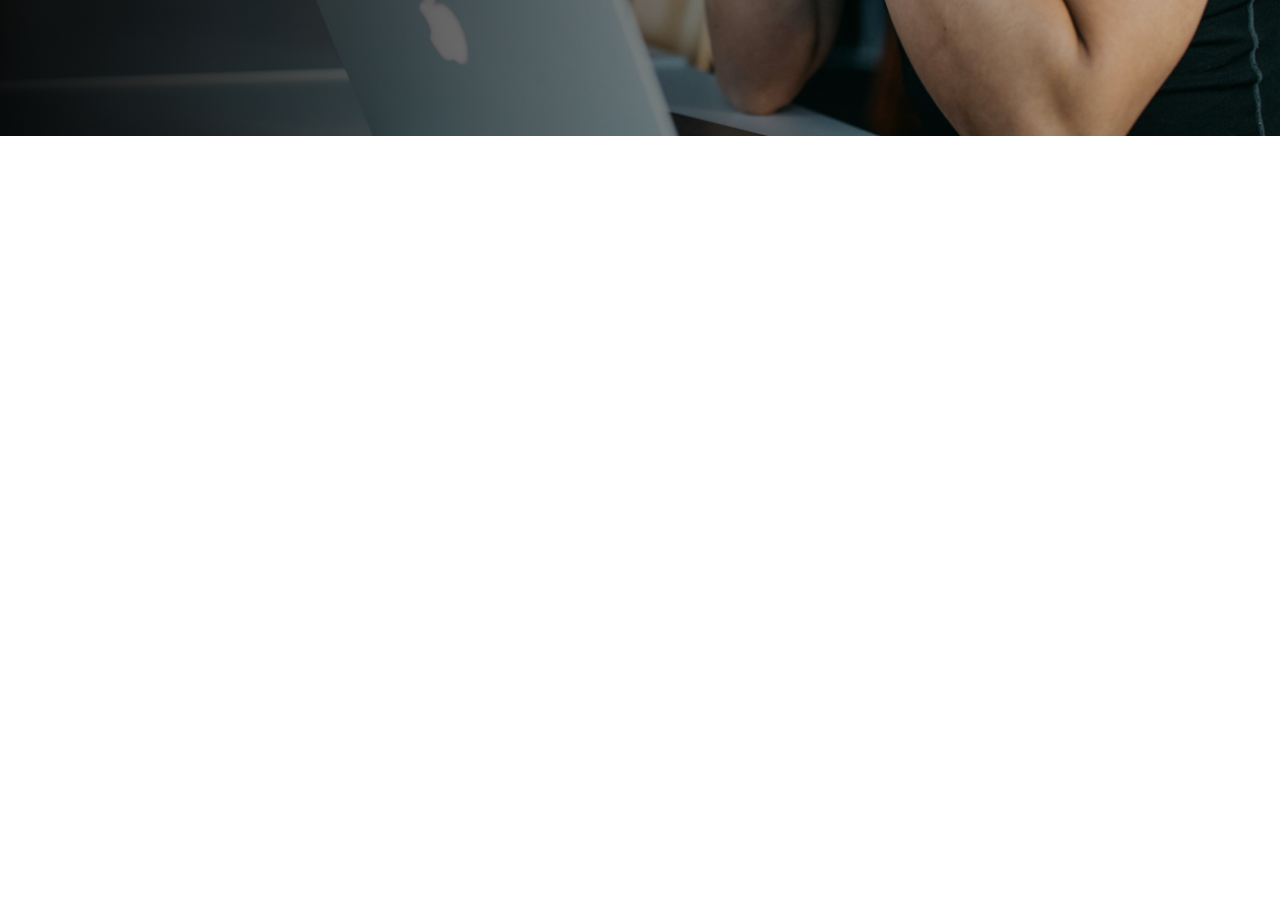
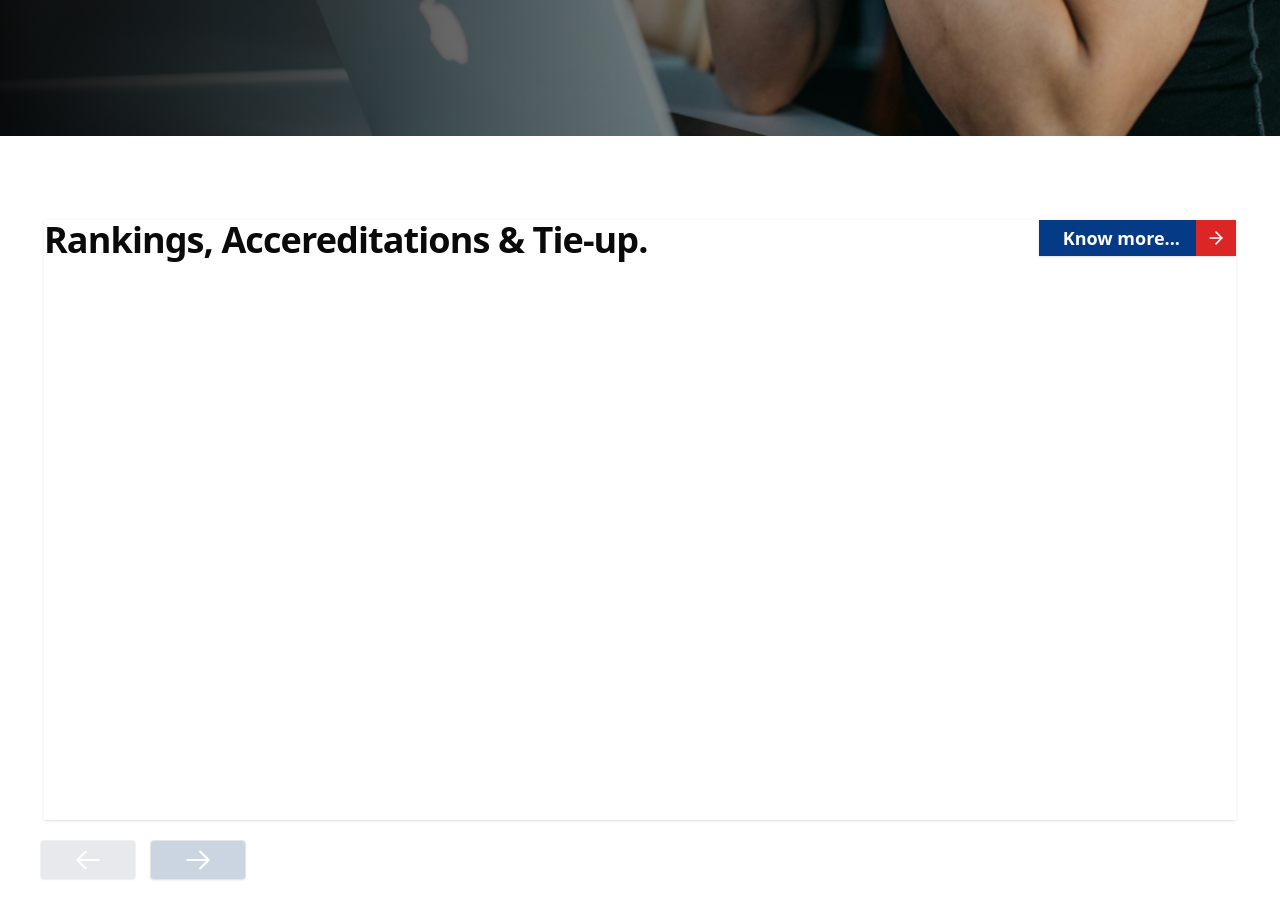
Before and after one commit to Stealth-Rishabh/IndoGlobal, a React (Vite) app: page / in a window 1280 px wide. Shown: the part 660-1564 px from the top of the page. Before the commit the page ends 800 px from the top, so only its background shows below. Built offline with nearby package versions, Linux system fonts and the light colour scheme.

Commit message:
partially built the slider component

```diff
--- a/package.json
+++ b/package.json
@@ -16,6 +16,7 @@
     "@radix-ui/react-slot": "^1.1.0",
     "class-variance-authority": "^0.7.0",
     "clsx": "^2.1.1",
+    "embla-carousel-react": "^8.3.0",
     "framer-motion": "^11.11.1",
     "lucide-react": "^0.447.0",
     "react": "^18.3.1",
--- a/src/apps/LandingPage/Hero.jsx
+++ b/src/apps/LandingPage/Hero.jsx
@@ -16,7 +16,7 @@ const Hero = () => {
       <img
         src={title}
         alt="title"
-        className=" absolute top-20 left-10 sm:top-28 sm:left-28 w-[80vw] sm:w-[40vw] top"
+        className=" absolute top-20 left-10 sm:top-28 sm:left-32 w-[80vw] sm:w-[40vw] top"
       />
     </section>
   );
--- a/src/apps/LandingPage/Landing.jsx
+++ b/src/apps/LandingPage/Landing.jsx
@@ -1,10 +1,12 @@
 import Container from "../../components/wrappers/Container"
 import Hero from "./Hero"
+import RankSlider from "./RankSlider"
 
 const Landing = () => {
   return (
     <>
     <Hero/>
+    <RankSlider/>
     </>
   )
 }
--- /dev/null
+++ b/src/apps/LandingPage/RankSlider.jsx
@@ -0,0 +1,62 @@
+import React from "react";
+import Container from "../../components/wrappers/Container";
+
+import { Card, CardContent } from "@/components/ui/card";
+import {
+  Carousel,
+  CarouselContent,
+  CarouselItem,
+  CarouselNext,
+  CarouselPrevious,
+} from "@/components/ui/carousel";
+import ButtonSq from "../../components/ButtonSq";
+
+const RankSlider = () => {
+  return (
+    <Container className="relative">
+      <Carousel className="w-full ">
+        <CarouselContent className="">
+          {Array.from({ length: 5 }).map((_, index) => (
+            <CarouselItem key={index}>
+              <div className="p-1">
+                <Card className="border-none rounded-none shadow">
+                  <CardContent className="p-0  h-96 sm:h-[600px] shadow-none ">
+                    <div className="w-full flex justify-between">
+                      <h2 className="scroll-m-20 text-4xl font-semibold tracking-tight first:mt-0">
+                        Rankings, Accereditations &amp; Tie-up.
+                      </h2>
+                      <ButtonSq
+                        label="Know more..."
+                        iconDiv="bg-primary-color"
+                        className="bg-secondary-color hover:bg-secondary-color/90 text-white"
+                        iconStyle=""
+                      />
+                    </div>
+                    <div className="div">
+                      <div className="">
+
+                      </div>
+                      <div className="">
+
+                      </div>
+                    </div>
+                  </CardContent>
+                </Card>
+              </div>
+            </CarouselItem>
+          ))}
+        </CarouselContent>
+        <CarouselPrevious
+          iconStyle="text-white lg:h-8  "
+          className="absolute left-[0px] top-[106%] bg-gray-300 hover:bg-red-600 h-10 active:bg-red-700 w-24 rounded-sm opacity-100 "
+        />
+        <CarouselNext
+          iconStyle="text-white lg:h-8"
+          className="absolute left-[110px] top-[106%] bg-slate-300 hover:bg-red-600 w-24 h-10 rounded-sm opacity-100 active:bg-red-700 "
+        />
+      </Carousel>
+    </Container>
+  );
+};
+
+export default RankSlider;
--- /dev/null
+++ b/src/components/ButtonSq.jsx
@@ -0,0 +1,22 @@
+import { Button } from "@/components/ui/button";
+import { ArrowRight } from "lucide-react";
+
+export default function ButtonSq({
+  className,
+  label,
+  iconStyle,
+  iconDiv,
+  ...props
+}) {
+  return (
+    <Button
+      className={` rounded-none px-6 py-3 text-lg font-semibold ${className}`}
+      {...props}
+    >
+      {label}
+      <div className={`ml-4 p-2 -mr-6 -my-3 ${iconDiv}`}>
+        <ArrowRight className={`h-5 w-6 ${iconStyle}`} />
+      </div>
+    </Button>
+  );
+}
--- /dev/null
+++ b/src/components/ui/carousel.jsx
@@ -0,0 +1,193 @@
+import * as React from "react"
+import { ArrowLeftIcon, ArrowRightIcon } from "@radix-ui/react-icons"
+import useEmblaCarousel from "embla-carousel-react";
+
+import { cn } from "@/lib/utils"
+import { Button } from "@/components/ui/button"
+
+const CarouselContext = React.createContext(null)
+
+function useCarousel() {
+  const context = React.useContext(CarouselContext)
+
+  if (!context) {
+    throw new Error("useCarousel must be used within a <Carousel />")
+  }
+
+  return context
+}
+
+const Carousel = React.forwardRef((
+  {
+    orientation = "horizontal",
+    opts,
+    setApi,
+    plugins,
+    className,
+    children,
+    ...props
+  },
+  ref
+) => {
+  const [carouselRef, api] = useEmblaCarousel({
+    ...opts,
+    axis: orientation === "horizontal" ? "x" : "y",
+  }, plugins)
+  const [canScrollPrev, setCanScrollPrev] = React.useState(false)
+  const [canScrollNext, setCanScrollNext] = React.useState(false)
+
+  const onSelect = React.useCallback((api) => {
+    if (!api) {
+      return
+    }
+
+    setCanScrollPrev(api.canScrollPrev())
+    setCanScrollNext(api.canScrollNext())
+  }, [])
+
+  const scrollPrev = React.useCallback(() => {
+    api?.scrollPrev()
+  }, [api])
+
+  const scrollNext = React.useCallback(() => {
+    api?.scrollNext()
+  }, [api])
+
+  const handleKeyDown = React.useCallback((event) => {
+    if (event.key === "ArrowLeft") {
+      event.preventDefault()
+      scrollPrev()
+    } else if (event.key === "ArrowRight") {
+      event.preventDefault()
+      scrollNext()
+    }
+  }, [scrollPrev, scrollNext])
+
+  React.useEffect(() => {
+    if (!api || !setApi) {
+      return
+    }
+
+    setApi(api)
+  }, [api, setApi])
+
+  React.useEffect(() => {
+    if (!api) {
+      return
+    }
+
+    onSelect(api)
+    api.on("reInit", onSelect)
+    api.on("select", onSelect)
+
+    return () => {
+      api?.off("select", onSelect)
+    };
+  }, [api, onSelect])
+
+  return (
+    (<CarouselContext.Provider
+      value={{
+        carouselRef,
+        api: api,
+        opts,
+        orientation:
+          orientation || (opts?.axis === "y" ? "vertical" : "horizontal"),
+        scrollPrev,
+        scrollNext,
+        canScrollPrev,
+        canScrollNext,
+      }}>
+      <div
+        ref={ref}
+        onKeyDownCapture={handleKeyDown}
+        className={cn("relative", className)}
+        role="region"
+        aria-roledescription="carousel"
+        {...props}>
+        {children}
+      </div>
+    </CarouselContext.Provider>)
+  );
+})
+Carousel.displayName = "Carousel"
+
+const CarouselContent = React.forwardRef(({ className, ...props }, ref) => {
+  const { carouselRef, orientation } = useCarousel()
+
+  return (
+    (<div ref={carouselRef} className="overflow-hidden">
+      <div
+        ref={ref}
+        className={cn(
+          "flex",
+          orientation === "horizontal" ? "-ml-4" : "-mt-4 flex-col",
+          className
+        )}
+        {...props} />
+    </div>)
+  );
+})
+CarouselContent.displayName = "CarouselContent"
+
+const CarouselItem = React.forwardRef(({ className, ...props }, ref) => {
+  const { orientation } = useCarousel()
+
+  return (
+    (<div
+      ref={ref}
+      role="group"
+      aria-roledescription="slide"
+      className={cn(
+        "min-w-0 shrink-0 grow-0 basis-full",
+        orientation === "horizontal" ? "pl-4" : "pt-4",
+        className
+      )}
+      {...props} />)
+  );
+})
+CarouselItem.displayName = "CarouselItem"
+
+const CarouselPrevious = React.forwardRef(({ className, variant = "outline", size = "icon",iconStyle, ...props }, ref) => {
+  const { orientation, scrollPrev, canScrollPrev } = useCarousel()
+
+  return (
+    (<Button
+      ref={ref}
+      variant={variant}
+      size={size}
+      className={cn("absolute  h-8 w-8 rounded-full", orientation === "horizontal"
+        ? "-left-12 top-1/2 -translate-y-1/2"
+        : "-top-12 left-1/2 -translate-x-1/2 rotate-90", className)}
+      disabled={!canScrollPrev}
+      onClick={scrollPrev}
+      {...props}>
+      <ArrowLeftIcon className={`h-14 w-14 ${iconStyle}`} />
+      <span className="sr-only">Previous slide</span>
+    </Button>)
+  );
+})
+CarouselPrevious.displayName = "CarouselPrevious"
+
+const CarouselNext = React.forwardRef(({ className, variant = "outline", size = "icon",iconStyle, ...props }, ref) => {
+  const { orientation, scrollNext, canScrollNext } = useCarousel()
+
+  return (
+    (<Button
+      ref={ref}
+      variant={variant}
+      size={size}
+      className={cn("absolute h-8 w-8 rounded-full", orientation === "horizontal"
+        ? "-right-12 top-1/2 -translate-y-1/2"
+        : "-bottom-12 left-1/2 -translate-x-1/2 rotate-90", className)}
+      disabled={!canScrollNext}
+      onClick={scrollNext}
+      {...props}>
+      <ArrowRightIcon className={`h-14 w-14 ${iconStyle}`} />
+      <span className="sr-only">Next slide</span>
+    </Button>)
+  );
+})
+CarouselNext.displayName = "CarouselNext"
+
+export { Carousel, CarouselContent, CarouselItem, CarouselPrevious, CarouselNext };
--- a/src/components/wrappers/Container.jsx
+++ b/src/components/wrappers/Container.jsx
@@ -3,7 +3,7 @@ import React, { Children } from "react";
 const Container = ({ className, children }) => {
   return (
     <section
-      className={`container mx-auto lg:py20 md:py-12 py-6 sm:px-0 px-6 ${className}`}
+      className={` container mx-auto lg:py-20 md:py-12 py-6 sm:px-10 px-6 ${className}`}
     >
       {children}
     </section>
--- a/src/index.css
+++ b/src/index.css
@@ -64,3 +64,11 @@
     @apply bg-background text-foreground;
   }
 }
+
+
+
+@media (min-width: 1280px) {
+  .container {
+      max-width: 1280px;
+  }
+}
--- a/tailwind.config.js
+++ b/tailwind.config.js
@@ -15,6 +15,7 @@ export default {
 
   		colors: {
 			'primary-color' : '#dc2626',
+			'secondary-color' : '#053A86',
   			background: 'hsl(var(--background))',
   			foreground: 'hsl(var(--foreground))',
   			card: {
```
Also changed, not shown: 1 other file (tests, documents, lock files or other folders).
